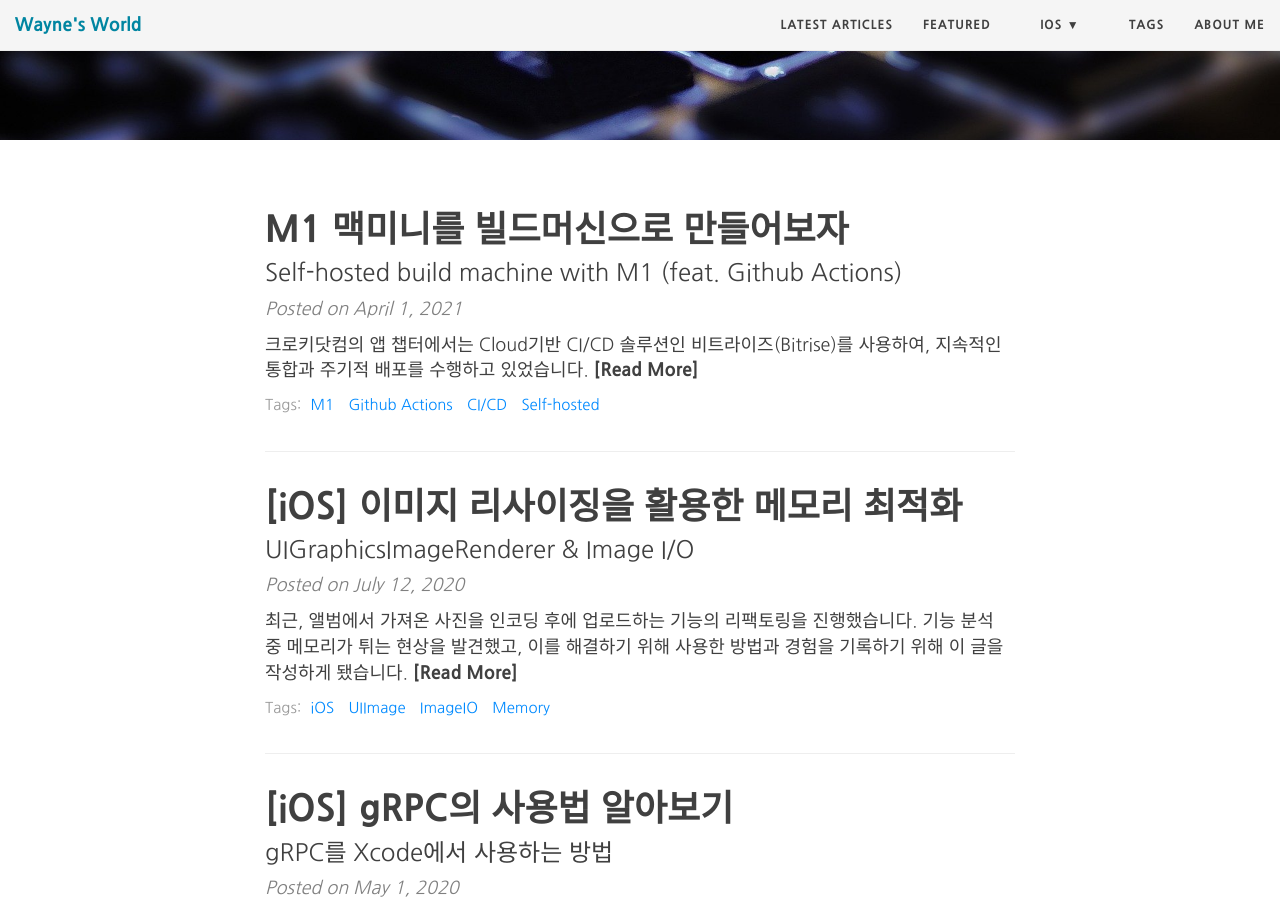
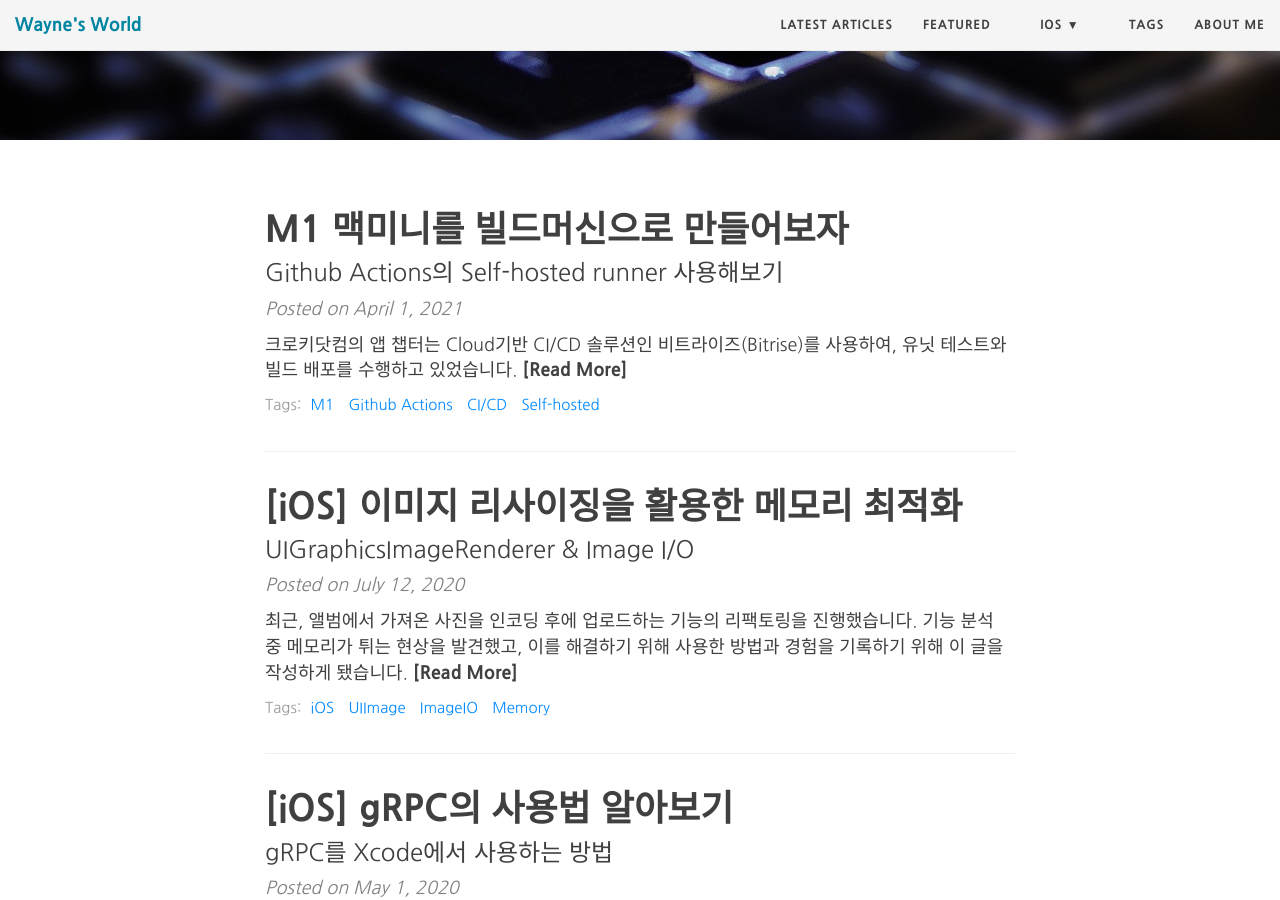
Before and after one commit to Mildwhale/mildwhale.github.io, a Jekyll site: the page built from index.html, in a window 1280 px wide and 900 px high, scrolled down 403 px. Built offline with Jekyll 4.4.1, drawn with Linux system fonts in a browser that asks for light colours; nearby versions of some CDN libraries; the list of posts is cut into pages by our own code; some of the changed lines change nothing that is shown.

Commit message:
작성중

````diff
--- a/_posts/2021-05-01-build-machine-with-m1-macmini.md
+++ b/_posts/2021-05-01-build-machine-with-m1-macmini.md
@@ -1,31 +1,92 @@
 ---
 layout: post
 title: "M1 맥미니를 빌드머신으로 만들어보자"
-description: "Self-hosted build machine with M1 (feat. Github Actions)"
+description: "Github Actions의 Self-hosted runner 사용해보기"
 author: "kyujin.kim"
 date: 2021-04-01
 categories: [CI/CD]
 tags: [M1, Github Actions, CI/CD, Self-hosted]
 ---
 
-크로키닷컴의 앱 챕터에서는 Cloud기반 CI/CD 솔루션인 [비트라이즈(Bitrise)](https://www.bitrise.io)를 사용하여, 지속적인 통합과 주기적 배포를 수행하고 있었습니다.
+크로키닷컴의 앱 챕터는 Cloud기반 CI/CD 솔루션인 [비트라이즈(Bitrise)](https://www.bitrise.io)를 사용하여, 유닛 테스트와 빌드 배포를 수행하고 있었습니다.
 
-그러던 어느날, 몇 시간이 지나도 테스트용 빌드가 배포되지 않아 빌드 대기열을 열어보았더니, 수 많은 빌드와 'PR Test'들이 자신의 차례를 기다리고 있는 것을 목격하게 되었습니다.
+그러던 어느 날, 몇 시간이 지나도 테스트용 빌드가 배포되지 않아 빌드 대기열을 열어보았더니, 수 많은 테스트와 빌드들이 자신의 차례를 기다리고 있는 것을 목격하게 되었습니다.
 
-> 비트라이즈 Cloud 환경에서, 지그재그 iOS 앱을 기준으로 Test에는 30분, 배포에는 1시간이 소요됩니다.
+> Cloud 환경에서, 지그재그 iOS 앱 테스트는 30분, 배포는 1시간 정도가 소요됩니다.
 
-회사가 폭풍 성장하는 것을 보며, 앞으로 이런 문제가 더 자주 발생할 것 같다는 느낌적인 느낌으로 성능 좋은 빌드머신 도입을 **외쳤습니다**.
+회사가 폭풍 성장하는 모습을 보니, 앞으로 이런 문제가 더 자주 발생할 것 같다는 확신이 들어, 성능 좋은 **로컬 빌드머신**이라는 약을 팔았고, 그것이 잘 팔려서(?) 오랜만에 글을 쓰게 됐습니다.
 
-![please](https://media.giphy.com/media/cmrWcwC3A4ryH437Ru/giphy.gif){: width="400"}{: .center-image}
+![plan](/assets/images/build-machine-m1/plan.jpg){: width="500"}{: .center-image}
+<center>네, 저는 다 계획이 있었습니다 😈</center>
+
+---
 
 ## Self-hosted runner?
-다양한 CI/CD 솔루션들이 제공하는 Cloud 환경이 아닌, 사용자가 가진 자원으로 직접 구성할 수 있는 빌드 머신을 Self-hosted runner 라고 합니다. 환경별 차이점 및 장/단점은 [이곳](https://docs.github.com/en/actions/hosting-your-own-runners/about-self-hosted-runners)에 잘 정리되어있습니다.
+Github Actions는 사용자가 보유한 컴퓨팅 자원으로 빌드를 수행할 수 있는 **Self-hosted runner**를 지원합니다. 보통은 Cloud 환경에서 동작하는 가상 머신을 사용하지만, 이 글에서는 M1 맥미니를 빌드 머신으로 사용할겁니다.
+
+![spec-of-mac-mini](/assets/images/build-machine-m1/spec-of-mac-mini.png){: .center-image}
+
+> Cloud와 Self-hosted의 환경별 특징 및 장/단점은 [이곳](https://docs.github.com/en/actions/hosting-your-own-runners/about-self-hosted-runners)에 잘 정리되어있습니다.
+
+---
 
 ## M1 빌드 머신 준비하기
-Xcode와 같이 iOS 프로젝트 빌드에 필요한 프로그램들을 설치합니다.
+Xcode, Brew, Cocoapods, Fastlane 등 빌드 및 배포에 필요한 소프트웨어를 설치해줍니다.
+주의해야 할 점은, 소프트웨어에 따라 M1 Chip을 제대로 지원하지 않는 경우가 있습니다.
 
-## Github Actions와 빌드 머신 연결하기
-![github-setting](https://docs.github.com/assets/images/help/organizations/organization-settings-tab.png)
+대표적으로 Cocoapods이 있는데요, Cocoapods을 설치하고 `pod install`을 실행하면 무시무시한 에러를 만나게 됩니다 😵
+```
+LoadError - dlsym(0x7f8926035eb0, Init_ffi_c): symbol not found - /Library/Ruby/Gems/2.6.0/gems/ffi-1.13.1/lib/ffi_c.bundle
+/System/Library/Frameworks/Ruby.framework/Versions/2.6/usr/lib/ruby/2.6.0/rubygems/core_ext/kernel_require.rb:54:in `require'
+...
+```
+하지만, 이 에러는 터미널을 [Rosetta로 실행](https://support.apple.com/ko-kr/HT211861)하고, 아래 명령어를 입력하면 간단하게 해결할 수 있습니다.
+```shell
+> sudo gem install cocoapods
+> sudo gem install ffi
+> pod install # 성공 🎉
+```
+
+---
+
+## 빌드 머신과 Github Actions 연결하기
+빌드 머신의 준비가 완료되었다면, 이제 Github Actions와 연결 할 차례입니다.
+Action을 사용 할 Repository의 `Settings` 메뉴로 진입합니다.
+
+![settings](/assets/images/build-machine-m1/settings.png){: width="500"}{: .center-image}
+
+Settings 화면의 왼쪽 사이드바에 있는 `Actions` 메뉴를 선택합니다.
+
+![actions](/assets/images/build-machine-m1/actions.png){: .center-image}
+
+Actions 화면 제일 아래에 있는 `Add Runner` 버튼을 누릅니다.
+
+![add-runner](/assets/images/build-machine-m1/add-runner.png){: width="500"}{: .center-image}
+
+macOS와 X64 Architecture를 선택합니다.
+
+![os-arch](/assets/images/build-machine-m1/os-arch.png){: .center-image}
+
+마지막으로, 빌드 머신의 터미널을 열고 `Download`와 `Configure`항목에 있는 쉘 스크립트를 순서대로 실행합니다.
+`config.sh` 스크립트를 실행하면, 아래 이미지와 같이 설정 값을 입력할 수 있는 프롬프트가 보일겁니다. 구분하기 쉬운 이름을 입력하고 Enter. (⚠️ 이름은 수정이 불가능합니다 ⚠️)
+
+![install](/assets/images/build-machine-m1/install.png){: width="500"}{: .center-image}
+
+다음은, 빌드 머신을 분류할 수 있는 라벨을 입력하는 과정 입니다. 라벨은 언제든 수정할 수 있으니 일단 Enter.
+
+![label](/assets/images/build-machine-m1/label.png){: width="500"}{: .center-image}
+
+마지막으로, 소스코드를 체크아웃 할 경로를 지정해줍니다. 기본값을 사용하거나, 원하는 경로를 지정한 후 Enter를 누르면, 설정이 저장되었다는 메시지를 볼 수 있습니다.
+
+![finish](/assets/images/build-machine-m1/finish.png){: width="500"}{: .center-image}
+
+Github과 빌드 머신의 연결이 잘 됐는지 확인하기 위해, 다시 Actions 메뉴로 진입하여, 하단의 `Self-hosted runners` 항목을 확인해봅시다.
+
+![runners](/assets/images/build-machine-m1/runners.png){: width="500"}{: .center-image}
+
+조금전에 등록한 빌드 머신이 idle 상태로 보이면 성공적으로 연결이 된 것 입니다 🎉
+
+---
 
 ## Workflow 작성하기
 TBD
@@ -33,6 +94,9 @@
 ## 빌드 돌려보기
 TBD
 
+## 마무리
+TBD
+
 ## 참고자료
 - [About-self-hosted-runners (Github Actions)](https://docs.github.com/en/actions/hosting-your-own-runners/about-self-hosted-runners)
 - [Running CocoaPods on Apple Silicon (StackOverflow)](https://stackoverflow.com/questions/64901180/running-cocoapods-on-apple-silicon-m1)
````
Also changed, not shown: assets/images/build-machine-m1/actions.png (added), assets/images/build-machine-m1/add-runner.png (added), assets/images/build-machine-m1/finish.png (added), assets/images/build-machine-m1/install.png (added), assets/images/build-machine-m1/label.png (added), assets/images/build-machine-m1/os-arch.png (added), assets/images/build-machine-m1/plan.jpg (added), assets/images/build-machine-m1/runners.png (added), assets/images/build-machine-m1/settings.png (added), assets/images/build-machine-m1/spec-of-mac-mini.png (added).
